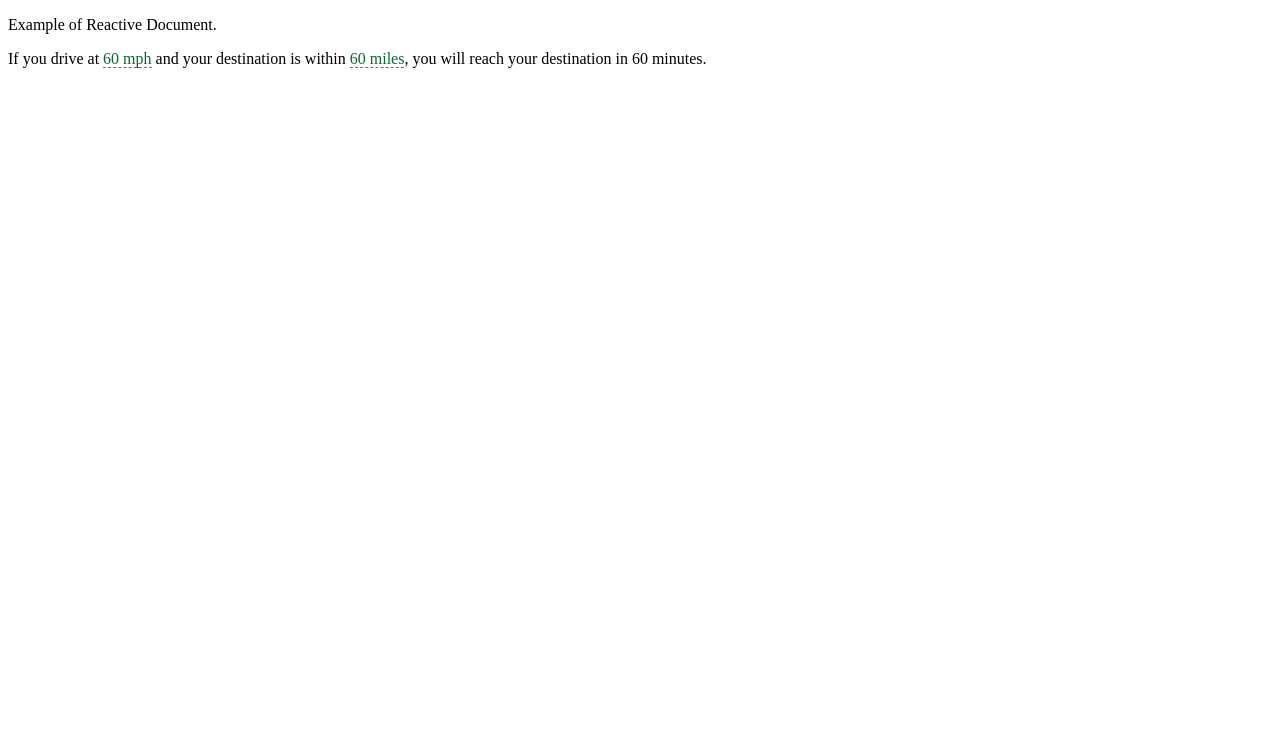
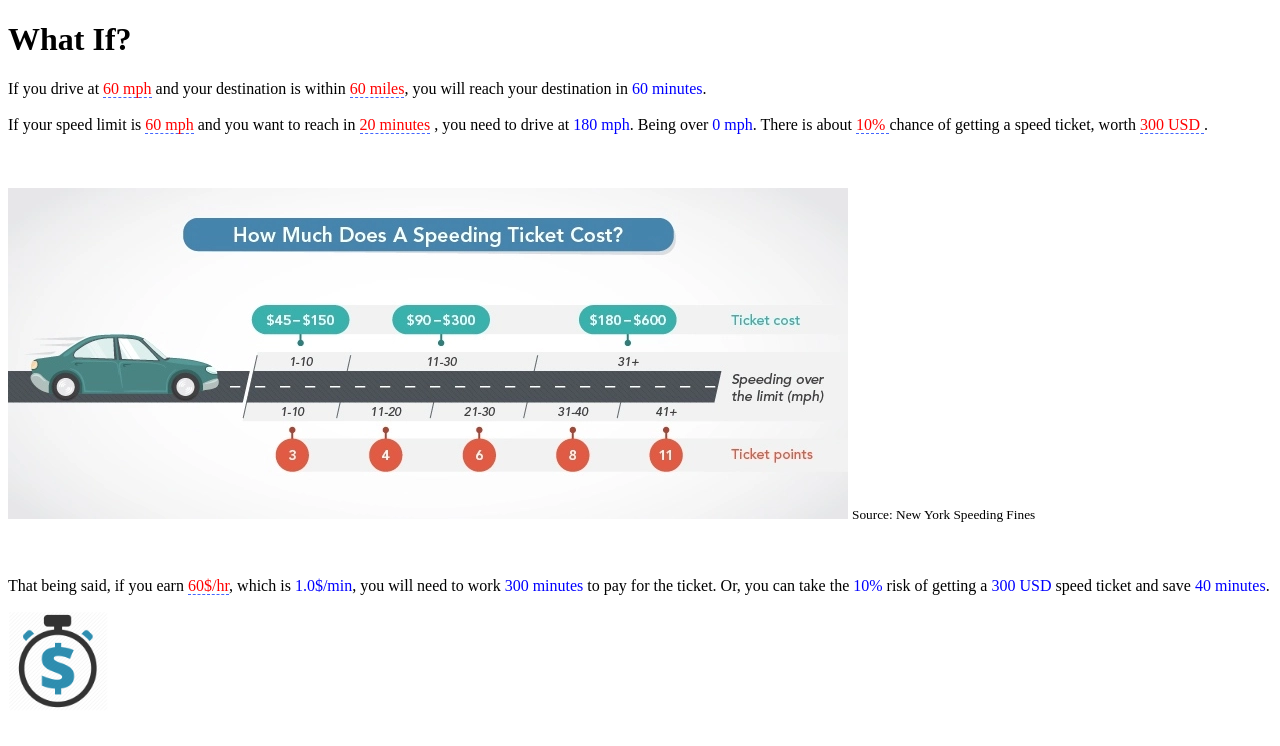
Before and after one commit to timkim0713/WhatIf, a plain HTML site: page index.html in a window 1280 px wide. Drawn offline with Linux system fonts and the light colour scheme.

Commit message:
drive content added

```diff
--- a/index.html
+++ b/index.html
@@ -2,7 +2,7 @@
 <html>
 <head>
     <meta http-equiv="Content-Type" content="text/html; charset=utf-8">
-    <title>Tangle document</title>
+    <title>What If?</title>
 
     <!-- Tangle -->
     <script type="text/javascript" src="Tangle.js"></script>
@@ -17,39 +17,101 @@
     <!-- example -->
     <script type="text/javascript">
 
+
         function setUpTangle () {
 
             var element = document.getElementById("example");
-
             var tangle = new Tangle(element, {
                 initialize: function () {
                     this.speed = 60;
                     this.distance = 60;
                     this.time = 60;
+                    this.wantedTime = 20;
+                    this.neededSpeed = 60;
+                    this.speedLimit = 60;
+                    this.speedLimitDifference = Math.abs(this.neededSpeed - this.speed);
 
+                    this.destinationTimeDifference = Math.abs(this.time - this.wantedTime);
+
+                    this.ticketProbability = 10;
+                    this.ticketPrice = 300;
+
+                    this.wagePerHour = 60;
+                    this.wagePerMinute = 1;
+
+                    this.workTimeForTicketPerMinute = (this.ticketPrice / this.wagePerMinute);
                 },
                 update: function () {
                     this.time = (this.distance / this.speed).toFixed(2) * 60;
                     //this.distance = this.speed * (this.time/60).toFixed(2);
                     //this.speed = (this.distance / this.time).toFixed(2) * 60;
+                    this.neededSpeed = (this.distance / this.wantedTime).toFixed(2) *60;
+                    this.speedLimitDifference = Math.abs(this.speed - this.speedLimit);
+
+                    this.destinationTimeDifference = Math.abs(this.time - this.wantedTime);
+
+
+                    this.wagePerMinute = (this.wagePerHour / 60).toFixed(1);
+                    this.workTimeForTicketPerMinute = (this.ticketPrice / this.wagePerMinute).toFixed(0);
 
                 }
+
             });
+        }
+
+        function addTime(x){
+            var now = new Date();
+            var nowAfterTime = new Date(now);
+            nowAfterTime.setMinutes(now.getMinutes()+x);
+           document.getElementById("nowAfter").innerHTML = nowAfterTime.toLocaleTimeString();
+
         }
 
     </script>
 </head>
 
-<body onload="setUpTangle();">
+<body onload="setUpTangle(); addTime(5);">
 
-    <p>Example of Reactive Document.</p>
+    <h1>What If?</h1>
 
     <p id="example">
-        If you drive at <span data-var="speed" class="TKAdjustableNumber" data-min="1" data-max="120"> mph</span>
-        and your destination is within <span data-var="distance" class="TKAdjustableNumber" data-min="1" data-max="1000"> miles</span>,
+        If you drive at <span style="color:red;" data-var="speed" class="TKAdjustableNumber" data-min="1" data-max="120" > mph</span>
+        and your destination is within <span  style="color:red;" data-var="distance" class="TKAdjustableNumber" data-min="1"  data-max="1000"> miles</span>,
         you
-        will reach your destination in <span data-var="time"   data-min="1" data-max="600"> minutes</span>.
+        will reach your destination in <span style="color:blue;" data-var="time"  > minutes</span>.<!--  -- at  <span style="color:blue;" id="nowAfter"></span>. -->
+
+
+        <br></br>
+        If your speed limit is  <span style="color:red;" data-var="speedLimit" class="TKAdjustableNumber" data-min="1" data-max="120" > mph</span> and you want to reach in
+        <span style="color:red;" data-var="wantedTime" class="TKAdjustableNumber" data-min="1" data-max="600" > minutes</span> , you need to drive at
+        <span style="color:blue;" data-var="neededSpeed"   > mph</span>.
+    Being over  <span style="color:blue;" data-var="speedLimitDifference"  > mph</span>.
+    There is about <span style="color:red;" data-var="ticketProbability" class="TKAdjustableNumber" data-min="0" data-max="100" >% </span>chance
+        of getting a speed ticket, worth <span style="color:red;" data-var="ticketPrice" class="TKAdjustableNumber" data-min="0" data-max="5000" > USD </span>.
+
+        <br></br>
+        <br></br>
+
+        <img src="ticket.png" alt="ticket"> <small>Source: New York Speeding Fines</small>
+
+        <br></br>
+        <br></br>
+
+        That being said, if you earn   <span style="color:red;" data-var="wagePerHour" class="TKAdjustableNumber" data-min="1" data-max="300" >$/hr</span>, which is
+        <span style="color:blue;" data-var="wagePerMinute"   >$/min</span>, you will need to work
+        <span style="color:blue;" data-var="workTimeForTicketPerMinute"> minutes</span> to pay for the ticket.
+
+        Or, you can take the  <span style="color:blue;" data-var="ticketProbability"  >% </span> risk
+        of getting a <span style="color:blue;" data-var="ticketPrice"  > USD </span> speed ticket and save <span style="color:blue;" data-var="destinationTimeDifference" > minutes</span>.
+
+
+
+
     </p>
+
+    <img src="tm.png" alt="mt"  width="100" height="100"> <small></small>
+
+
 
 </body>
 </html>
```
Also changed, not shown: moneytime.png (added), ticket.png (added), tm.png (added).
